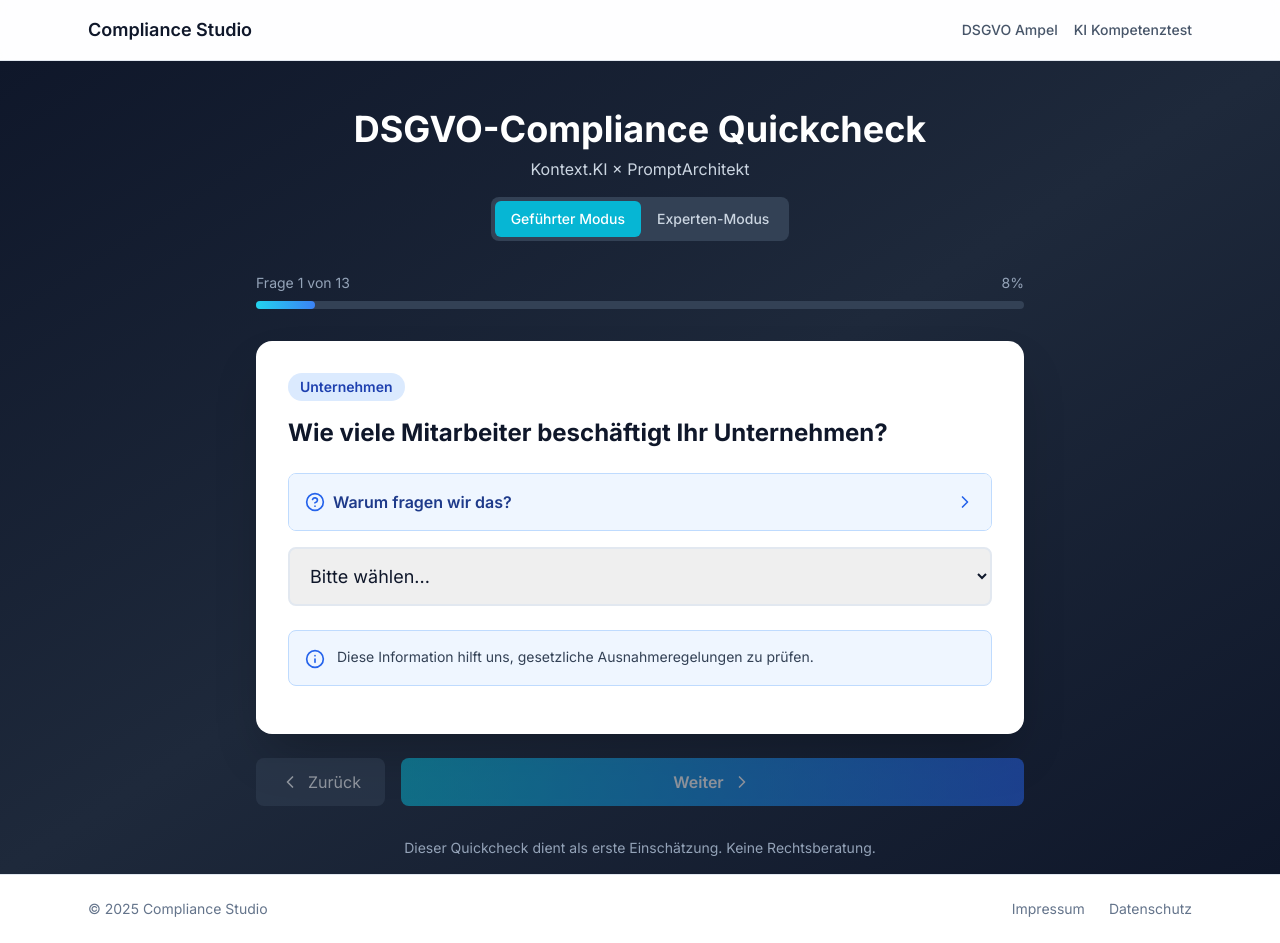
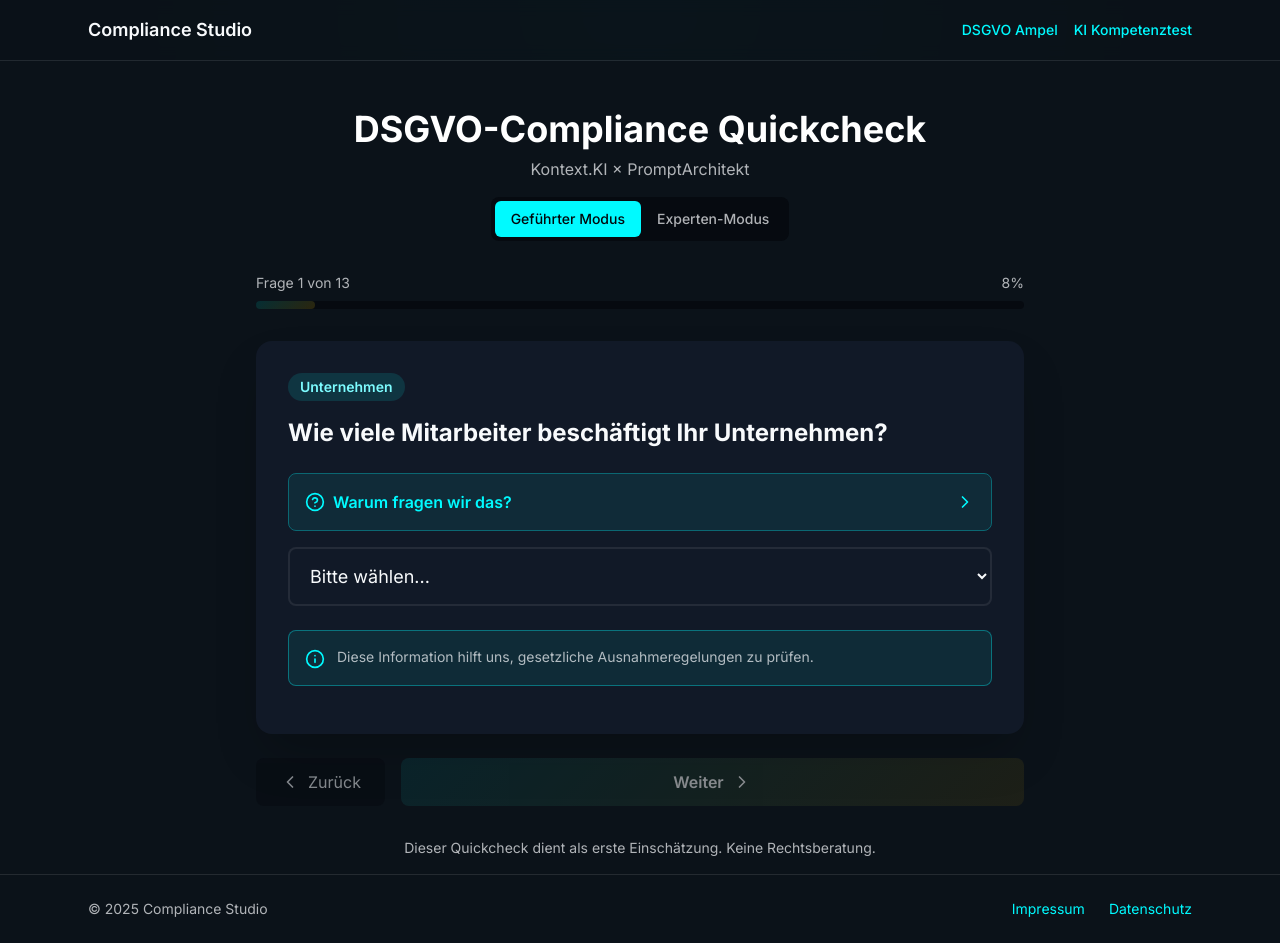
Before and after one commit to promptarchitekt/DSGVO-Ampel, a Next.js app: page /dsgvo-ampel in a window 1280 px wide. Built offline with nearby package versions, Linux system fonts and the light colour scheme.

Commit message:
style: apply portal dark theme and card borders

```diff
--- a/app/dsgvo-ampel/page.tsx
+++ b/app/dsgvo-ampel/page.tsx
@@ -923,7 +923,7 @@ const DSGVOAmpelFormular = () => {
     const todos = getTopTodos();
 
     return (
-      <div className="min-h-screen bg-gradient-to-br from-slate-900 via-slate-800 to-slate-900 p-4">
+      <div className="min-h-screen bg-[var(--pa-bg)] p-4">
         <div className="max-w-4xl mx-auto">
           <div className="bg-white rounded-2xl shadow-2xl p-8">
             <div className="text-center mb-8">
@@ -934,7 +934,7 @@ const DSGVOAmpelFormular = () => {
             </div>
 
             {/* Gesamt-Status */}
-            <div className="mb-8 p-6 bg-slate-50 rounded-xl border-2 border-slate-200">
+            <div className="mb-8 pa-card">
               <div className="flex items-center justify-between">
                 <div>
                   <h2 className="text-xl font-bold text-slate-900 mb-2">
@@ -968,10 +968,7 @@ const DSGVOAmpelFormular = () => {
                 { key: "gobd", label: "GoBD (Aufbewahrung)" },
                 { key: "mitarbeiter", label: "Mitarbeiter-Dokumentation" },
               ].map(({ key, label }) => (
-                <div
-                  key={key}
-                  className="p-4 bg-white border border-slate-200 rounded-lg"
-                >
+                <div key={key} className="p-4 pa-card">
                   <div className="flex items-center justify-between mb-2">
                     <div className="flex items-center gap-3">
                       {getStatusIcon(ampel[key].status)}
@@ -1003,7 +1000,7 @@ const DSGVOAmpelFormular = () => {
 
             {/* Top-Todos */}
             {todos.length > 0 && (
-              <div className="mb-8 p-6 bg-blue-50 rounded-xl border-2 border-blue-200">
+              <div className="mb-8 pa-card">
                 <h2 className="text-xl font-bold text-slate-900 mb-4 flex items-center gap-2">
                   <FileText className="w-6 h-6 text-blue-600" />
                   Prioritäre Handlungsempfehlungen
@@ -1070,7 +1067,7 @@ const DSGVOAmpelFormular = () => {
             </div>
 
             {/* Upsell */}
-            <div className="mt-8 p-6 bg-gradient-to-r from-cyan-50 to-blue-50 rounded-xl border-2 border-cyan-200">
+            <div className="mt-8 pa-card">
               <h3 className="text-lg font-bold text-slate-900 mb-2">
                 Vollständige Compliance-Analyse gewünscht?
               </h3>
@@ -1115,7 +1112,7 @@ const DSGVOAmpelFormular = () => {
   const currentValue = formData[currentQuestion.id];
 
   return (
-    <div className="min-h-screen bg-gradient-to-br from-slate-900 via-slate-800 to-slate-900 p-4">
+    <div className="min-h-screen bg-[var(--pa-bg)] p-4">
       <div className="max-w-3xl mx-auto">
         {/* Header */}
         <div className="text-center mb-8 pt-8">
--- a/app/globals.css
+++ b/app/globals.css
@@ -3,19 +3,252 @@
 @tailwind utilities;
 
 :root {
-  color-scheme: light;
+  color-scheme: dark;
+  --pa-bg: #0b1219;
+  --pa-surface: #111927;
+  --pa-card: rgba(255, 255, 255, 0.04);
+  --pa-border: rgba(0, 250, 255, 0.22);
+  --pa-border-strong: rgba(0, 250, 255, 0.35);
+  --pa-foreground: #f8fafc;
+  --pa-muted: rgba(248, 250, 252, 0.7);
+  --pa-cyan: #00faff;
+  --pa-cyan-soft: #7dfcff;
+  --pa-gold: #ffc300;
+  --pa-green: #10b981;
+  --pa-amber: #f59e0b;
+  --pa-red: #dc2626;
   font-family: "Inter", system-ui, -apple-system, BlinkMacSystemFont, "Segoe UI",
     sans-serif;
-  background-color: #f8fafc;
 }
 
 body {
   min-height: 100vh;
-  background: linear-gradient(180deg, #f8fafc 0%, #eef2ff 100%);
-  color: #0f172a;
+  background: radial-gradient(circle at top, rgba(0, 250, 255, 0.12), transparent 45%),
+    var(--pa-bg);
+  color: var(--pa-foreground);
 }
 
 a {
-  color: inherit;
+  color: var(--pa-cyan);
   text-decoration: none;
 }
+
+a:hover {
+  color: var(--pa-gold);
+}
+
+/* Form basics */
+select,
+input,
+textarea {
+  background-color: var(--pa-surface);
+  color: var(--pa-foreground);
+  border: 1px solid rgba(255, 255, 255, 0.12);
+  border-radius: 0.75rem;
+  padding: 1rem;
+  font-size: 1rem;
+  transition: border-color 0.2s ease, box-shadow 0.2s ease;
+}
+
+select:focus,
+input:focus,
+textarea:focus {
+  outline: none;
+  border-color: var(--pa-cyan);
+  box-shadow: 0 0 0 3px rgba(0, 250, 255, 0.2);
+}
+
+select option {
+  background-color: var(--pa-bg);
+  color: var(--pa-foreground);
+}
+
+/* Prompt Architekt dark theme overrides */
+.bg-white {
+  background-color: var(--pa-surface) !important;
+  color: var(--pa-foreground);
+  border-color: var(--pa-border);
+}
+
+.bg-blue-50 {
+  background-color: rgba(0, 250, 255, 0.08) !important;
+  color: var(--pa-cyan);
+}
+
+.bg-blue-100 {
+  background-color: rgba(0, 250, 255, 0.12) !important;
+}
+
+.bg-slate-50 {
+  background-color: rgba(255, 255, 255, 0.03) !important;
+}
+
+.bg-emerald-50 {
+  background-color: rgba(16, 185, 129, 0.12) !important;
+}
+
+.bg-yellow-50,
+.bg-amber-50 {
+  background-color: rgba(255, 195, 0, 0.12) !important;
+}
+
+.bg-blue-600,
+.bg-blue-700,
+.bg-blue-500,
+.bg-cyan-500 {
+  background-color: var(--pa-cyan) !important;
+  color: #02080c;
+}
+
+.bg-green-500,
+.bg-emerald-500 {
+  background-color: var(--pa-green) !important;
+  color: #041014;
+}
+
+.bg-red-500,
+.bg-rose-500 {
+  background-color: var(--pa-red) !important;
+  color: #041014;
+}
+
+.bg-yellow-500,
+.bg-amber-500 {
+  background-color: var(--pa-amber) !important;
+  color: #041014;
+}
+
+.bg-gray-300,
+.bg-slate-600,
+.bg-slate-700,
+.bg-slate-800,
+.bg-slate-700\/50,
+.bg-slate-900\/80,
+.bg-slate-900\/90,
+.bg-blue-900\/20,
+.bg-blue-900\/30,
+.bg-blue-900\/50,
+.bg-amber-900\/30,
+.bg-emerald-900\/30,
+.bg-emerald-900\/50,
+.bg-rose-900\/50 {
+  background-color: rgba(5, 9, 15, 0.85) !important;
+  color: var(--pa-foreground);
+}
+
+.bg-gradient-to-br,
+.bg-gradient-to-r {
+  background-image: linear-gradient(
+    135deg,
+    rgba(0, 250, 255, 0.15),
+    rgba(255, 195, 0, 0.15)
+  ) !important;
+}
+
+.text-slate-900,
+.text-slate-800 {
+  color: var(--pa-foreground) !important;
+}
+
+.text-slate-700,
+.text-slate-600,
+.text-slate-500,
+.text-slate-400,
+.text-slate-300,
+.text-slate-200,
+.text-gray-600 {
+  color: var(--pa-muted) !important;
+}
+
+.text-blue-600,
+.text-blue-900 {
+  color: var(--pa-cyan) !important;
+}
+
+.text-blue-800 {
+  color: var(--pa-cyan-soft) !important;
+}
+
+.text-blue-200,
+.text-blue-300,
+.text-blue-400,
+.text-blue-100,
+.text-amber-100,
+.text-amber-300,
+.text-amber-400,
+.text-amber-500 {
+  color: var(--pa-cyan) !important;
+}
+
+.text-green-600,
+.text-emerald-900,
+.text-emerald-100,
+.text-emerald-300,
+.text-emerald-400 {
+  color: var(--pa-green) !important;
+}
+
+.text-yellow-600,
+.text-yellow-800,
+.text-amber-900 {
+  color: var(--pa-amber) !important;
+}
+
+.text-rose-300,
+.text-rose-400,
+.text-rose-100 {
+  color: #ff8fab !important;
+}
+
+.text-orange-400 {
+  color: #f97316 !important;
+}
+
+.border-slate-200,
+.border-slate-300 {
+  border-color: rgba(255, 255, 255, 0.08) !important;
+}
+
+.border-blue-200 {
+  border-color: var(--pa-border-strong) !important;
+}
+
+.border-blue-400 {
+  border-color: rgba(0, 250, 255, 0.45) !important;
+}
+
+.border-emerald-200 {
+  border-color: rgba(16, 185, 129, 0.45) !important;
+}
+
+.border-blue-500,
+.border-blue-500\/30,
+.border-blue-500\/40,
+.border-cyan-200 {
+  border-color: var(--pa-border-strong) !important;
+}
+
+.border-yellow-200,
+.border-amber-300 {
+  border-color: rgba(255, 195, 0, 0.4) !important;
+}
+
+.text-emerald-700 {
+  color: var(--pa-green) !important;
+}
+
+.text-amber-900 {
+  color: var(--pa-amber) !important;
+}
+
+.text-red-600 {
+  color: var(--pa-red) !important;
+}
+
+.hover\:text-blue-600:hover {
+  color: var(--pa-gold) !important;
+}
+
+.shadow-slate-900\/5 {
+  box-shadow: 0 25px 60px rgba(0, 0, 0, 0.45) !important;
+}
--- a/app/ki-kompetenztest/page.tsx
+++ b/app/ki-kompetenztest/page.tsx
@@ -510,7 +510,7 @@ const KIKompetenzTest = () => {
   // Learning Area View
   if (view === 'learn') {
     return (
-      <div className="min-h-screen bg-gradient-to-br from-slate-900 via-slate-800 to-slate-900 p-6">
+      <div className="min-h-screen bg-[var(--pa-bg)] p-6">
         <div className="max-w-5xl mx-auto">
           <div className="mb-6 flex items-center justify-between">
             <div className="flex items-center gap-3">
@@ -630,7 +630,7 @@ const KIKompetenzTest = () => {
     const passed = levelScore && levelScore.percentage >= 70;
 
     return (
-      <div className="min-h-screen bg-gradient-to-br from-slate-900 via-slate-800 to-slate-900 p-6">
+      <div className="min-h-screen bg-[var(--pa-bg)] p-6">
         <div className="max-w-2xl mx-auto">
           <div className="bg-white rounded-2xl shadow-2xl p-8 text-center">
             {passed ? (
@@ -702,7 +702,7 @@ const KIKompetenzTest = () => {
   // Menu View
   if (view === 'menu') {
     return (
-      <div className="min-h-screen bg-gradient-to-br from-slate-900 via-slate-800 to-slate-900 p-6">
+      <div className="min-h-screen bg-[var(--pa-bg)] p-6">
         <div className="max-w-4xl mx-auto">
           <div className="text-center mb-10">
             <h1 className="text-5xl font-bold mb-3 bg-gradient-to-r from-emerald-400 via-amber-400 to-rose-400 bg-clip-text text-transparent">
@@ -818,7 +818,7 @@ const KIKompetenzTest = () => {
   const LevelIcon = levelInfo[currentLevel].icon;
 
   return (
-    <div className="min-h-screen bg-gradient-to-br from-slate-900 via-slate-800 to-slate-900 p-6">
+    <div className="min-h-screen bg-[var(--pa-bg)] p-6">
       <div className="max-w-3xl mx-auto">
         {/* Header */}
         <div className="mb-6 flex items-center justify-between bg-slate-800 rounded-xl p-4 shadow-lg">
--- a/app/layout.tsx
+++ b/app/layout.tsx
@@ -25,22 +25,22 @@ export default function RootLayout({
 }>) {
   return (
     <html lang="de">
-      <body className={`${inter.className} bg-slate-50 text-slate-900`}>
+      <body className={`${inter.className} bg-[var(--pa-bg)] text-[var(--pa-foreground)]`}>
         <div className="min-h-screen flex flex-col">
-          <header className="bg-white/80 backdrop-blur border-b border-slate-200">
+          <header className="border-b border-white/10 bg-[#0B1219]/90 backdrop-blur">
             <div className="mx-auto flex max-w-6xl items-center justify-between px-6 py-4">
-              <Link href="/" className="font-semibold text-lg text-slate-900">
+              <Link href="/" className="font-semibold text-lg text-[var(--pa-foreground)]">
                 Compliance Studio
               </Link>
-              <nav className="flex gap-4 text-sm font-medium text-slate-600">
+              <nav className="flex gap-4 text-sm font-medium text-[var(--pa-muted)]">
                 <Link
-                  className="hover:text-blue-600 transition-colors"
+                  className="transition-colors hover:text-[var(--pa-cyan)]"
                   href="/dsgvo-ampel"
                 >
                   DSGVO Ampel
                 </Link>
                 <Link
-                  className="hover:text-blue-600 transition-colors"
+                  className="transition-colors hover:text-[var(--pa-cyan)]"
                   href="/ki-kompetenztest"
                 >
                   KI Kompetenztest
@@ -49,14 +49,14 @@ export default function RootLayout({
             </div>
           </header>
           <main className="flex-1">{children}</main>
-          <footer className="border-t border-slate-200 bg-white text-sm text-slate-500">
+          <footer className="border-t border-white/10 bg-[#0B1219] text-sm text-[var(--pa-muted)]">
             <div className="mx-auto flex max-w-6xl flex-col gap-2 px-6 py-6 sm:flex-row sm:items-center sm:justify-between">
               <p>© {new Date().getFullYear()} Compliance Studio</p>
               <div className="flex gap-6">
-                <Link className="hover:text-blue-600" href="/impressum">
+                <Link className="hover:text-[var(--pa-cyan)]" href="/impressum">
                   Impressum
                 </Link>
-                <Link className="hover:text-blue-600" href="/datenschutz">
+                <Link className="hover:text-[var(--pa-cyan)]" href="/datenschutz">
                   Datenschutz
                 </Link>
               </div>
```
Also changed, not shown: app/page.tsx (+13 -16 lines), 1 other file (tests, documents, lock files or other folders).
